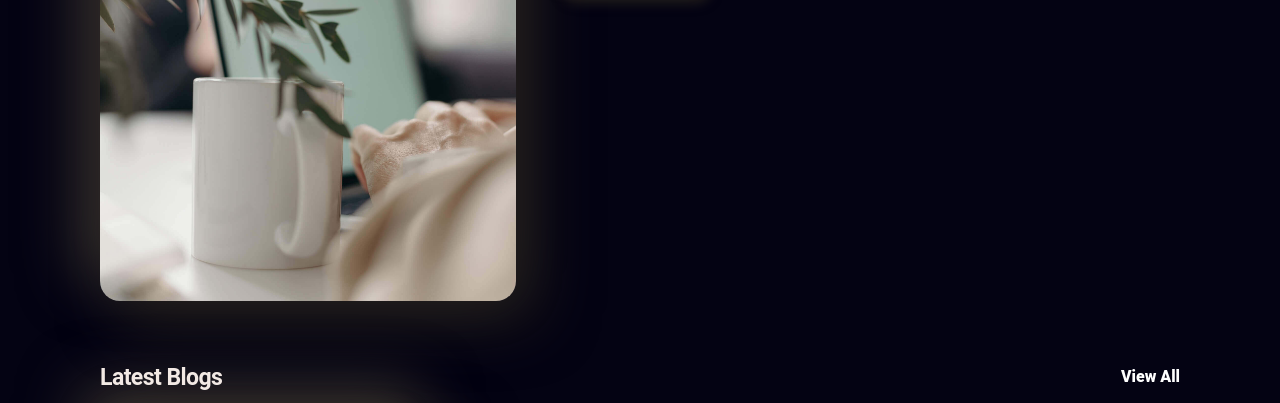
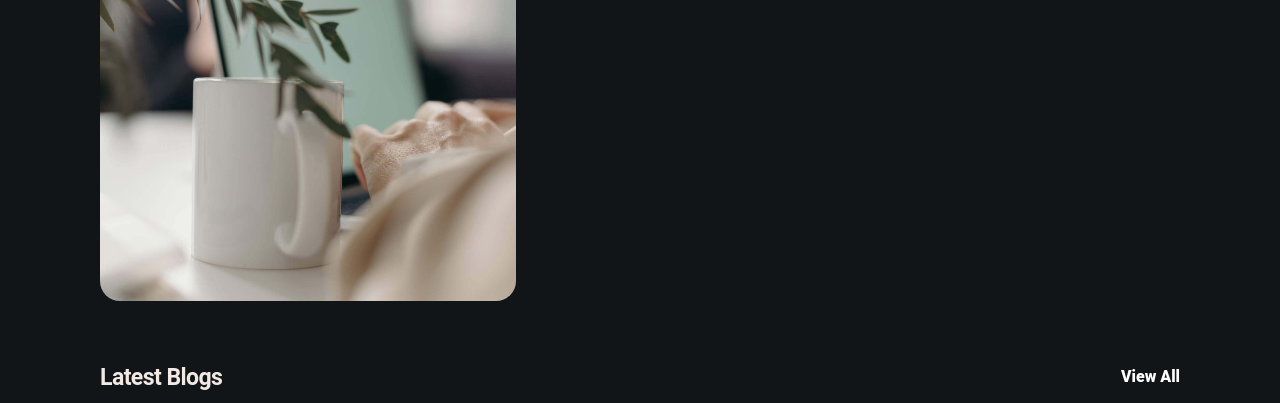
Before and after one commit to angiesk/dev_portfolio, a Gatsby site in the folder app/: page / in a window 1280 px wide. Shown: the part 357-760 px from the top of the page. Built offline with nearby package versions, Linux system fonts and the light colour scheme; Gatsby itself is replaced by a stand-in of ours.

Commit message:
Color Theme

```diff
--- a/app/src/style.css
+++ b/app/src/style.css
@@ -54,17 +54,17 @@
   --fontSize-7: 2.986rem;
 }
 
-/* body.dark {
-  --color-primary: #22223b;
-  --color-text: #22223b;
+body.dark {
+  --color-primary: #111518;
+  --color-text: #111518;
   --color-text-light: #b08968;
-  --color-heading: #22223b;
+  --color-heading: #111518;
   --color-accent: #7f5539;
-  --color-background: #ffffff;
-  --color-btn-background: #f4f3ee;
-  --color-btn-background-dark: #f2e9e4;
-  --color-shadow-dark: #d9d9d9;
-  --color-shadow-light: #ffffff;
+  --color-background: #FAFBFC;
+  --color-btn-background: #d9e0e9;
+  --color-btn-background-dark: #a49eb8;
+  /* --color-shadow-dark: #d9d9d9;
+  --color-shadow-light: #FAFBFC; */
 }
 
 body {
@@ -72,37 +72,13 @@ body {
   --color-text: #f2e9e4;
   --color-text-light: #f2e9e4;
   --color-heading: #f2e9e4;
+  /* --color-accent: #7f5539; */
   --color-accent: #7f5539;
-  --color-background: #2e2925;
-  --color-btn-background: #4b443c;
-  --color-btn-background-dark: #463f3b;
-  --color-shadow-dark: #221e1b;
-  --color-shadow-light: #3a342f;
-} */
-body.dark {
-  --color-primary: #22223b;
-  --color-text: #22223b;
-  --color-text-light: #b08968;
-  --color-heading: #22223b;
-  --color-accent: #7f5539;
-  --color-background: #ffffff;
-  --color-btn-background: #f4f3ee;
-  --color-btn-background-dark: #f2e9e4;
-  --color-shadow-dark: #d9d9d9;
-  --color-shadow-light: #ffffff;
-}
-
-body {
-  --color-primary: #fff;
-  --color-text: #f2e9e4;
-  --color-text-light: #f2e9e4;
-  --color-heading: #f2e9e4;
-  --color-accent: #7f5539;
-  --color-background: #040313;
-  --color-btn-background: #4b443c;
-  --color-btn-background-dark: #463f3b;
-  --color-shadow-dark: #221e1b;
-  --color-shadow-light: #3a342f;
+  --color-background: #111518;
+  --color-btn-background: #57607c;
+  --color-btn-background-dark: #383453;
+  /* --color-shadow-dark: #221e1b;
+  --color-shadow-light: #3a342f; */
 }
 
 
```
Also changed, not shown: README.md.
